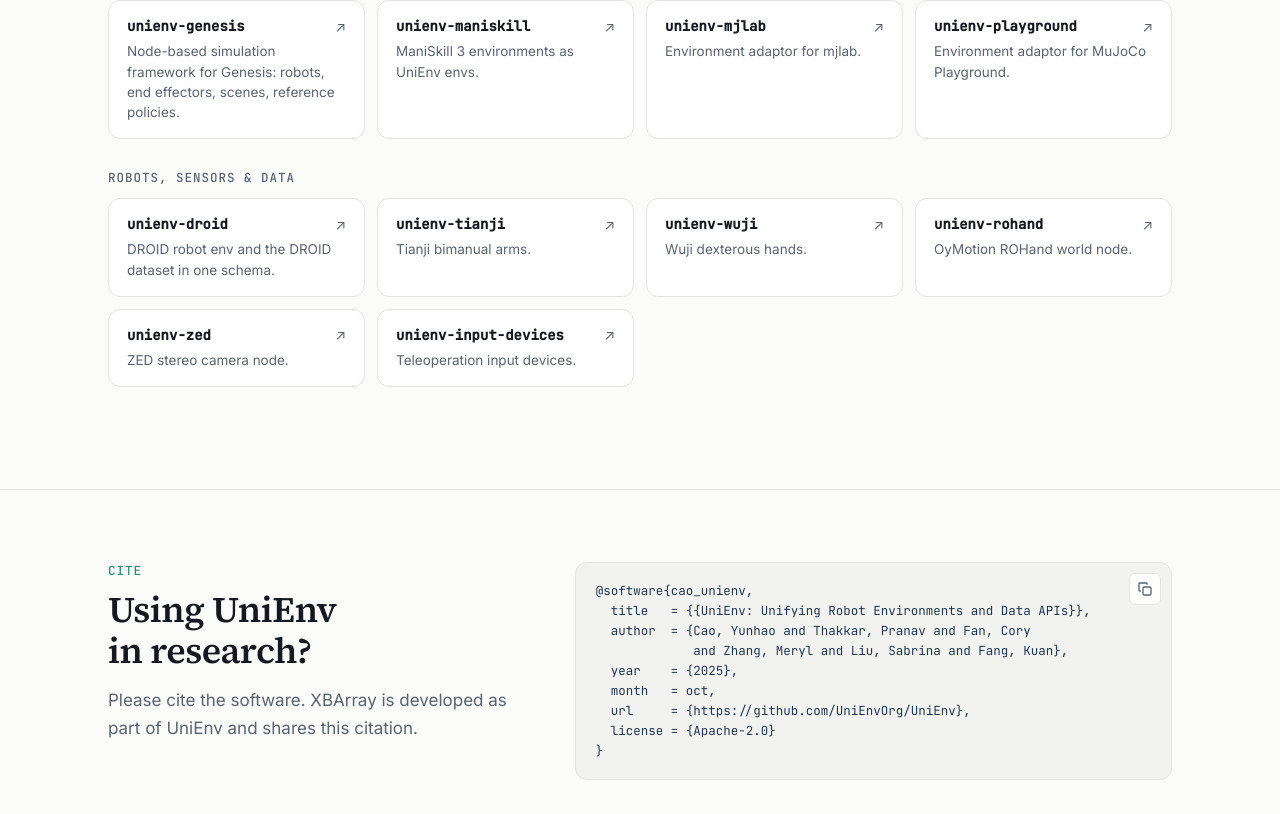
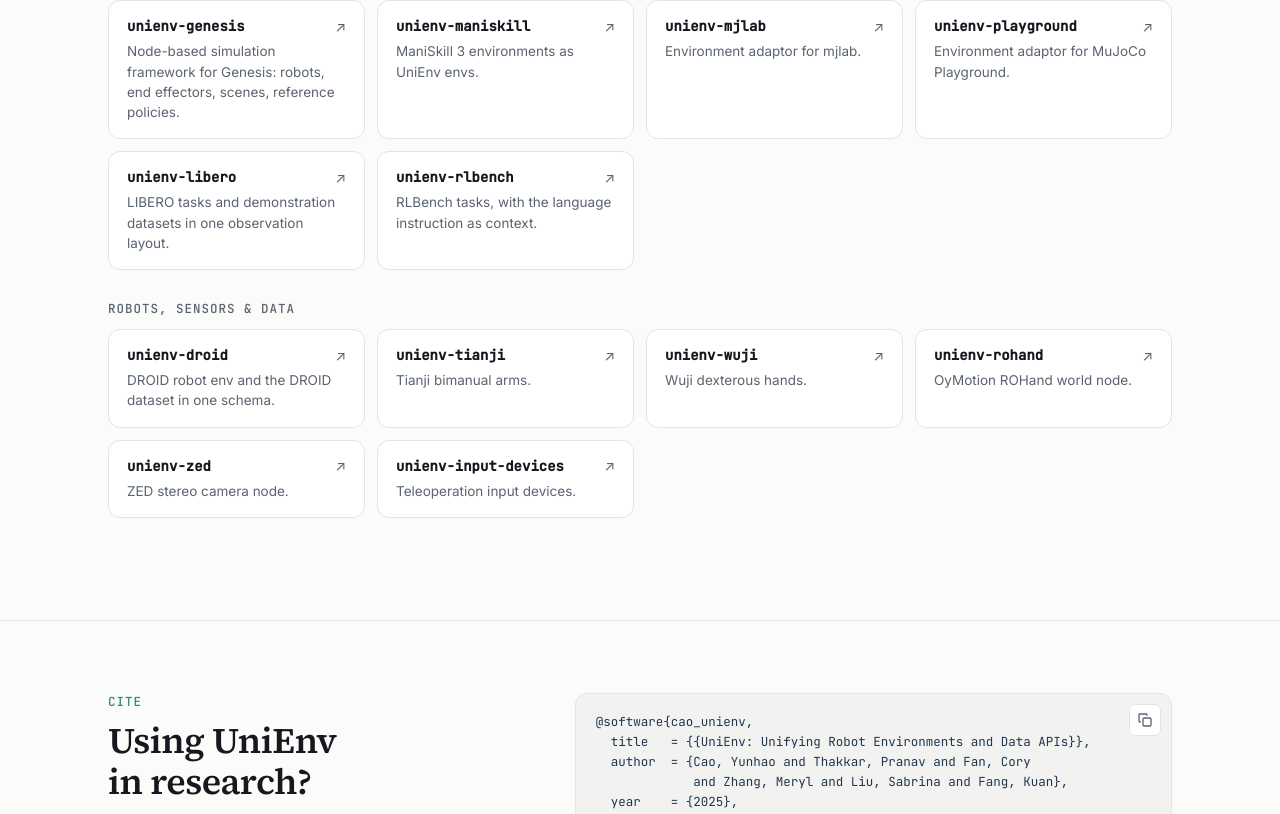
Before and after one commit to UniEnvOrg/UniEnvOrg.github.io, a plain HTML site: page site/index.html in a window 1280 px wide. Shown: the part 4509-5323 px from the top of the page. Drawn offline with Linux system fonts and the light colour scheme; no server answers.

Commit message:
Ecosystem: unienv-libero and unienv-rlbench

```diff
--- a/site/index.html
+++ b/site/index.html
@@ -587,6 +587,8 @@ rng, sample = torch_space.<span class="f">sample</span>(rng)</pre>
     <a class="card" href="https://github.com/UniEnvOrg/unienv-maniskill"><div class="name">unienv-maniskill</div><p>ManiSkill 3 environments as UniEnv envs.</p></a>
     <a class="card" href="https://github.com/UniEnvOrg/unienv-mjlab"><div class="name">unienv-mjlab</div><p>Environment adaptor for mjlab.</p></a>
     <a class="card" href="https://github.com/UniEnvOrg/unienv-playground"><div class="name">unienv-playground</div><p>Environment adaptor for MuJoCo Playground.</p></a>
+    <a class="card" href="https://github.com/UniEnvOrg/unienv-libero"><div class="name">unienv-libero</div><p>LIBERO tasks and demonstration datasets in one observation layout.</p></a>
+    <a class="card" href="https://github.com/UniEnvOrg/unienv-rlbench"><div class="name">unienv-rlbench</div><p>RLBench tasks, with the language instruction as context.</p></a>
   </div></div>
   <div class="eco-group"><h3>Robots, sensors &amp; data</h3><div class="cards">
     <a class="card" href="https://github.com/UniEnvOrg/unienv-droid"><div class="name">unienv-droid</div><p>DROID robot env and the DROID dataset in one schema.</p></a>
```
